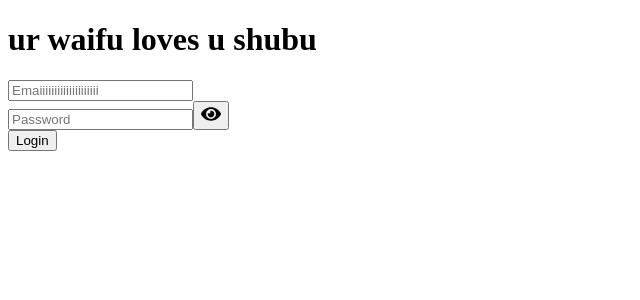
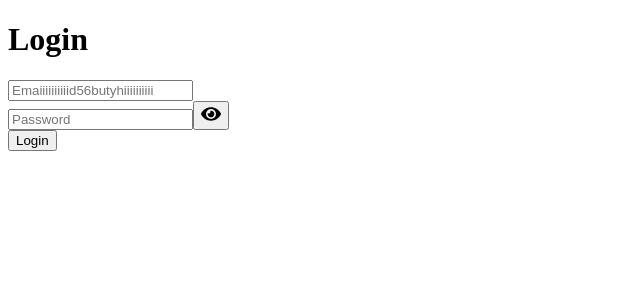
Before and after one commit to Dimple17805/client, a React (Create React App) app: page /login in a window 1280 px wide. Shown: the top 300 px of the page, without its empty margins (0-640 px from the left). Built offline with nearby package versions, Linux system fonts and the light colour scheme.

Commit message:
Updated the frontend

```diff
--- a/src/user/Login.jsx
+++ b/src/user/Login.jsx
@@ -27,13 +27,13 @@ function Login() {
 
   return (
     <div>
-      <h1>ur waifu loves u shubu</h1>
+      <h1>Login</h1>
       {errorMessage && <p style={{ color: "red" }}>{errorMessage}</p>}
       <form onSubmit={handleSubmit}>
 
         <input
           type="email"
-          placeholder="Emaiiiiiiiiiiiiiiiiiiii"
+          placeholder="Emaiiiiiiiiiid56butyhiiiiiiiiii"
           value={email}
           onChange={(e) => setEmail(e.target.value)}
           required
```
